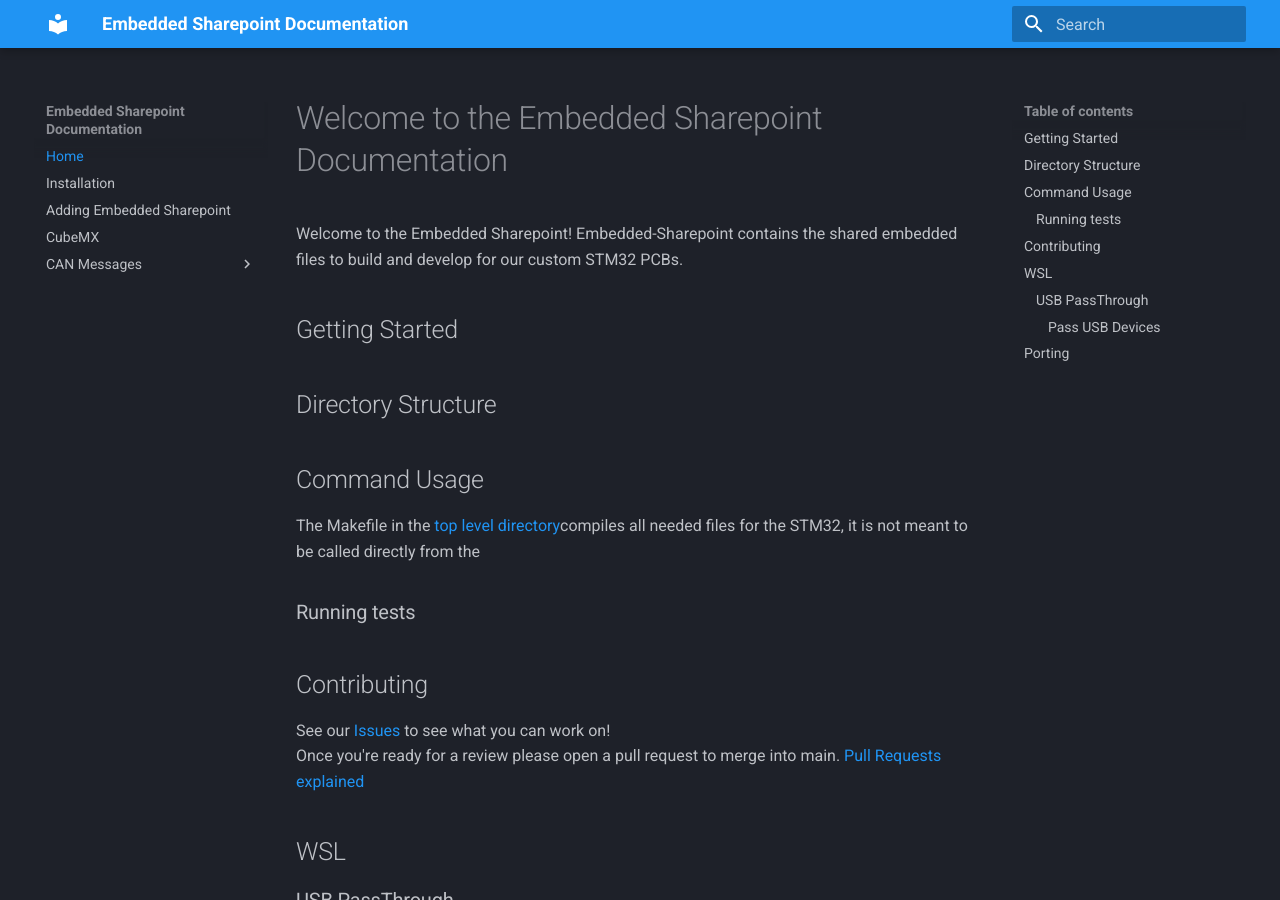
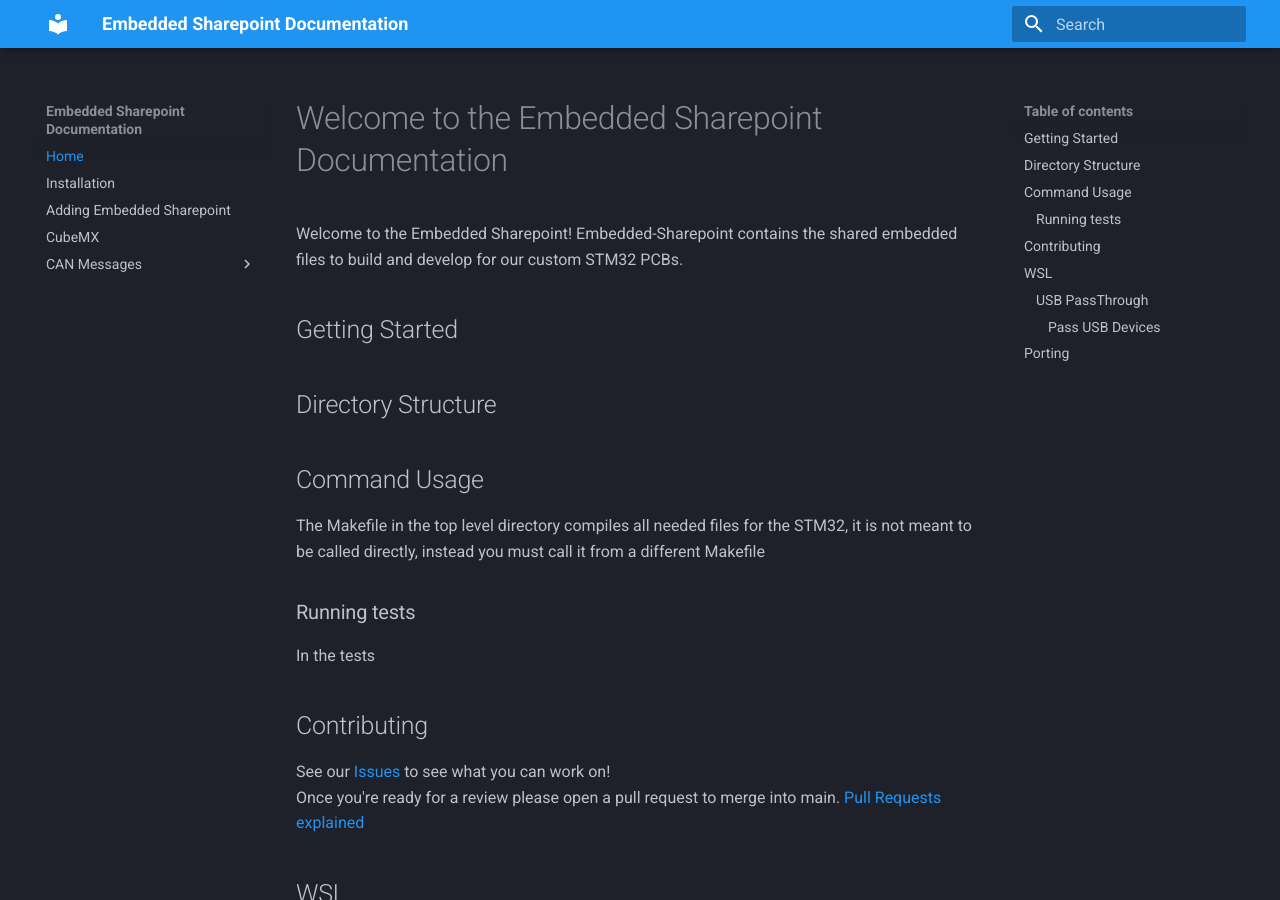
Before and after one commit to lhr-solar/Embedded-Sharepoint, an MkDocs documentation site: the page built from docs/README.md, in a window 1280 px wide and 900 px high. Built offline with MkDocs 1.6.1 and Material for MkDocs 9.7.7, drawn with Linux system fonts in a browser that asks for light colours.

Commit message:
uhhhhhhhhhh

```diff
--- a/docs/README.md
+++ b/docs/README.md
@@ -8,9 +8,10 @@ Welcome to the Embedded Sharepoint! Embedded-Sharepoint contains the shared embe
 ## Directory Structure
 
 ## Command Usage
-The Makefile in the [top level directory]((https://github.com/lhr-solar/Embedded-Sharepoint/blob/main/Makefile))compiles all needed files for the STM32, it is not meant to be called directly from the
+The Makefile in the top level directory compiles all needed files for the STM32, it is not meant to be called directly, instead you must call it from a different Makefile
 
 ### Running tests
+In the tests
 
 ## Contributing
 See our [Issues](https://github.com/lhr-solar/Embedded-Sharepoint/issues) to see what you can work on!
```
